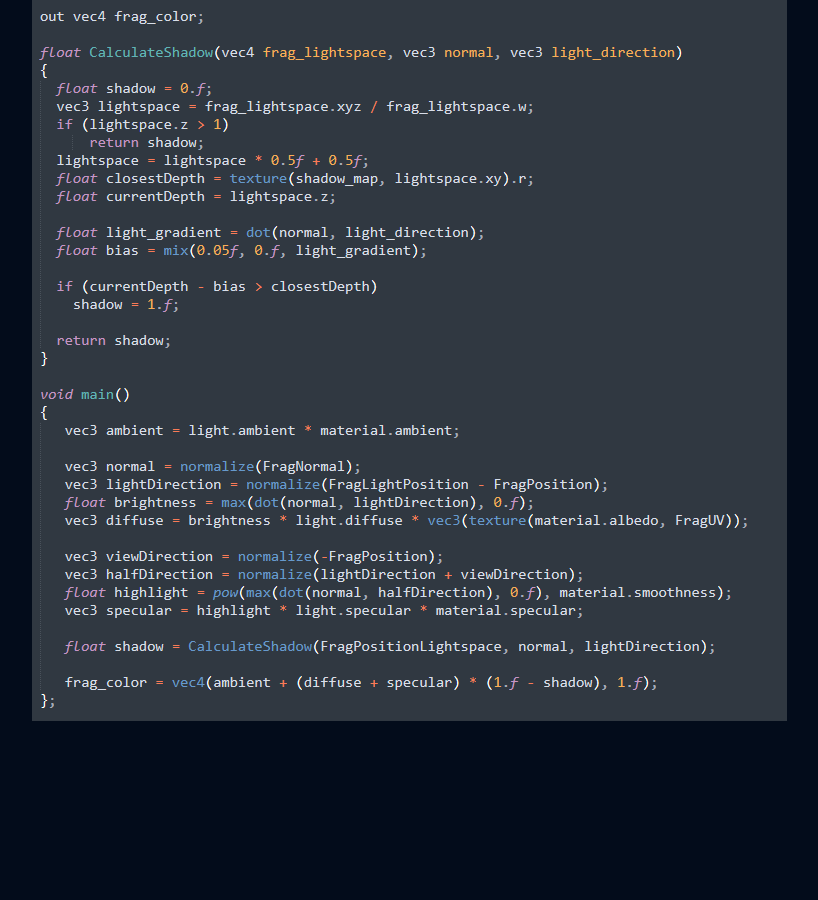
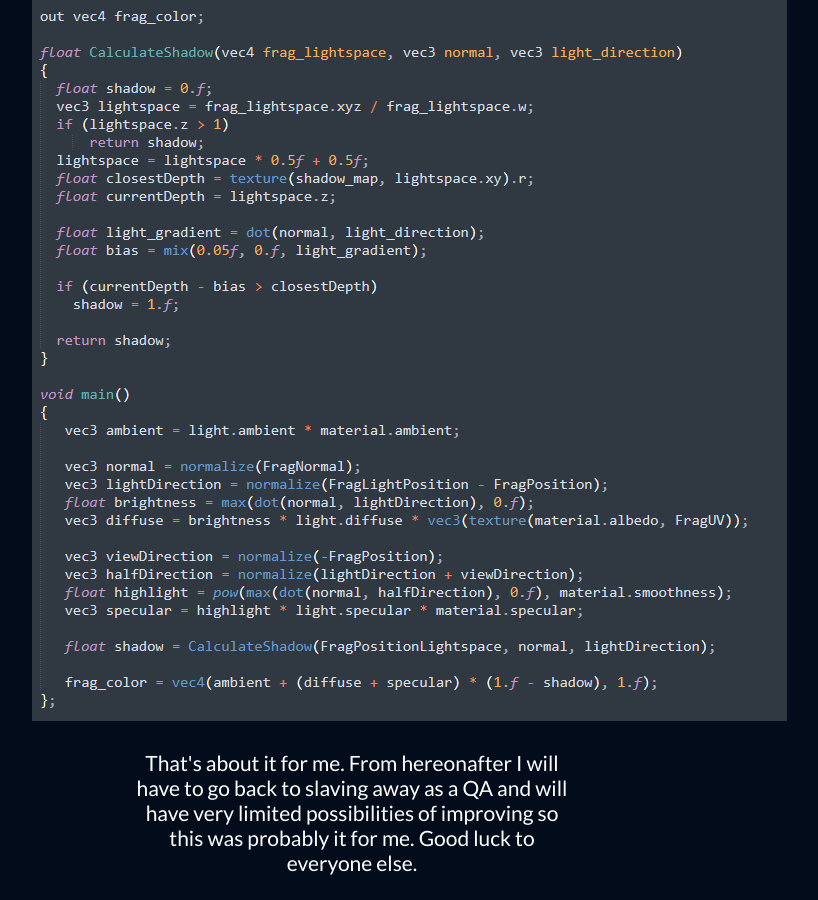
Before and after one commit to B0realian/B0realian.github.io, a Jekyll site: the page präsentation.html, which Jekyll copies as it is, in a window 1280 px wide and 900 px high, scrolled down 13165 px. Shown: the whole window, without its empty margins (288-1106 px from the left). Built offline with Jekyll 4.4.1, drawn with Linux system fonts in a browser that asks for light colours; before the commit the page ends 13965 px from its top, so only the background shows below that.

Commit message:
Update präsentation.html

```diff
--- a/präsentation.html
+++ b/präsentation.html
@@ -111,7 +111,7 @@
 			<img src="skeletal_vertex.png" alt="Pic went Oops!" style="width: 789px; height: 1002px;">
 			<img src="lit_frag.png" alt="Pic went Oops!" style="width: 755px; height: 1244px;">
 			<p><br>
-
+			That's about it for me. From hereonafter I will have to go back to slaving away as a QA and will have very limited possibilities of improving so this was probably it for me. Good luck to everyone else.
 			<br><br></p>
 		</div>
 	</body>
```
